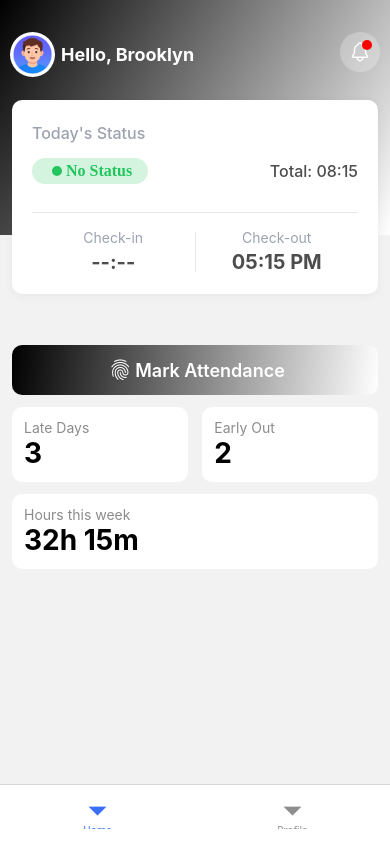
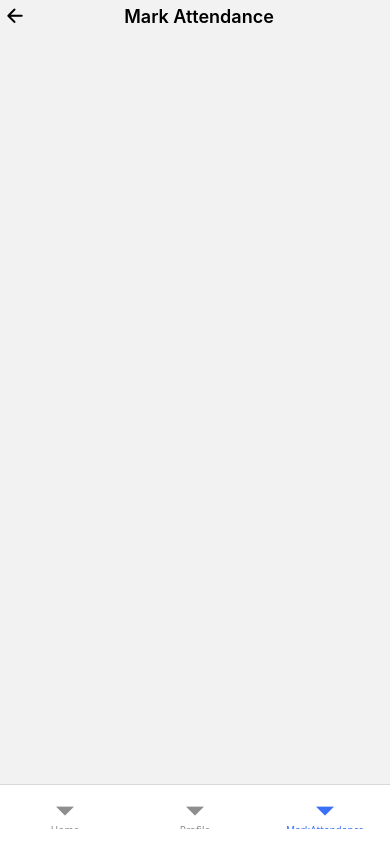
Before and after one commit to faisalabdulghani/gps_base_attendance_app, a React Native app: screen /MarkAttendance in a window 390 px wide. Built offline with nearby package versions, Linux system fonts and the light colour scheme.

Commit message:
Header component

```diff
--- /dev/null
+++ b/app/components/Header.js
@@ -0,0 +1,39 @@
+import React from 'react';
+import { View, Text, TouchableOpacity, StyleSheet } from 'react-native';
+import { Ionicons } from '@expo/vector-icons';
+import { Colors } from '../theme/Colors';
+import { useNavigation } from '@react-navigation/native';
+
+export default function Header({ title, onBack }) {
+
+    const navigation = useNavigation()
+    return (
+        <View style={styles.container}>
+            <TouchableOpacity onPress={() => navigation.goBack()} style={styles.backBtn}>
+                <Ionicons name="arrow-back" size={22} color={Colors.BLACK} />
+            </TouchableOpacity>
+
+            <Text style={styles.title}>{title}</Text>
+
+            {/* Placeholder to keep title centered */}
+            <View style={{ width: 22 }} />
+        </View>
+    );
+}
+
+const styles = StyleSheet.create({
+    container: {
+        width: "100%",
+        flexDirection: "row",
+        alignItems: "center",
+        justifyContent: "space-between",
+    },
+    backBtn: {
+        padding: 4,
+    },
+    title: {
+        fontSize: 18,
+        fontWeight: "600",
+        color: Colors.BLACK,
+    },
+});
--- a/app/navigation/mainTabs.js
+++ b/app/navigation/mainTabs.js
@@ -4,6 +4,7 @@ import React from 'react';
 import { createBottomTabNavigator } from '@react-navigation/bottom-tabs';
 import HomeScreen from '../screens/HomeScreen';
 import ProfileScreen from '../screens/ProfileScreen';
+import MarkAttendanceScreen from '../screens/MarkAttendanceScreen';
 
 const Tab = createBottomTabNavigator();
 
@@ -22,6 +23,7 @@ export default function MainTabs() {
         >
             <Tab.Screen name="Home" component={HomeScreen} />
             <Tab.Screen name="Profile" component={ProfileScreen} />
+            <Tab.Screen name="MarkAttendance" component={MarkAttendanceScreen} />
         </Tab.Navigator>
     );
 }
--- a/app/screens/HomeScreen.js
+++ b/app/screens/HomeScreen.js
@@ -4,8 +4,13 @@ import StatsCard from '../components/StatsCard'
 import GradientButton from '../components/GradientButton'
 import { Colors } from '../theme/Colors'
 import MainHeader from '../components/MainHeader'
-import { LinearGradient } from 'expo-linear-gradient'
+import { useNavigation } from '@react-navigation/native'
+
+
 export default function HomeScreen() {
+
+    const navigation = useNavigation();
+
     return (
         <View style={styles.container}>
 
@@ -28,6 +33,7 @@ export default function HomeScreen() {
                 <GradientButton
                     title="Mark Attendance"
                     icon="finger-print-outline"
+                    onPress={() => navigation.navigate("MarkAttendance")}
                 />
 
 
--- a/app/screens/MarkAttendanceScreen.js
+++ b/app/screens/MarkAttendanceScreen.js
@@ -1,10 +1,13 @@
 import { View, Text } from 'react-native'
-import React from 'react'
+import Header from '../components/Header'
+
 
 export default function MarkAttendanceScreen() {
     return (
         <View>
-            <Text>MarkAttendanceScreen</Text>
+            <Header
+                title={"Mark Attendance"}
+            />
         </View>
     )
 }
```
